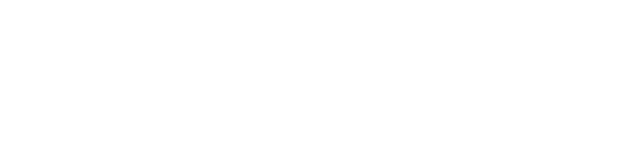
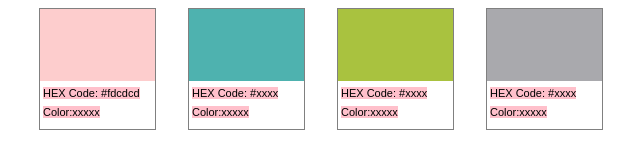
Before and after one commit to gabrielaacha/15-04-sass-colors, a website: page src/index.html in a window 1280 px wide. Shown: the whole page, without its empty margins (319-959 px from the left). Drawn offline with nearby package versions, Linux system fonts and the light colour scheme; files that its build step writes are made by us from their sources.

Commit message:
sass-colors

```diff
--- a/src/index.html
+++ b/src/index.html
@@ -3,7 +3,37 @@
   <head>
     <meta charset="UTF-8" />
     <meta name="viewport" content="width=device-width, initial-scale=1.0" />
+    <link rel="stylesheet" href="./styles/main.css" />
     <title>Color Palette Sass</title>
   </head>
-  <body></body>
+  <body>
+    <div class="box-color" id="box-1">
+      <div class="inner-box-top" id="inner-box-top-1"></div>
+      <div class="inner-box-bottom" id="inner-box-bottom-1">
+        <p>HEX Code: #fdcdcd</p>
+        <p>Color:xxxxx</p>
+      </div>
+    </div>
+    <div class="box-color" id="box-2">
+      <div class="inner-box-top" id="inner-box-top-2"></div>
+      <div class="inner-box-bottom" id="inner-box-bottom-2">
+        <p>HEX Code: #xxxx</p>
+        <p>Color:xxxxx</p>
+      </div>
+    </div>
+    <div class="box-color" id="box-3">
+      <div class="inner-box-top" id="inner-box-top-3"></div>
+      <div class="inner-box-bottom" id="inner-box-bottom-3">
+        <p>HEX Code: #xxxx</p>
+        <p>Color:xxxxx</p>
+      </div>
+    </div>
+    <div class="box-color" id="box-4">
+      <div class="inner-box-top" id="inner-box-top-4"></div>
+      <div class="inner-box-bottom" id="inner-box-bottom-4">
+        <p>HEX Code: #xxxx</p>
+        <p>Color:xxxxx</p>
+      </div>
+    </div>
+  </body>
 </html>
--- /dev/null
+++ b/src/scss/_var.scss
@@ -0,0 +1,6 @@
+$color-border: black;
+$color-box-1: #fdcdcd;
+$color-box-2: #4eb2af;
+$color-box-3: #a9c23f;
+$color-box-4: #a9a9ad;
+$color-border-boxes: rgb(160, 157, 157) 0.5px;
--- /dev/null
+++ b/src/scss/body/_body.scss
@@ -0,0 +1,60 @@
+body {
+  display: flex;
+  justify-content: center;
+
+  .box-color {
+    border: grey 0.5px solid;
+    width: 115px;
+    height: 120px;
+    margin: 0rem 1rem;
+
+    .inner-box-top {
+      //   border: black 1px solid;
+      width: 100%;
+      height: 60%;
+    }
+
+    .inner-box-bottom {
+      //   border: black 1px solid;
+      width: 100%;
+      height: 30%;
+      padding: 3px;
+      display: flex;
+      flex-direction: column;
+      align-items: flex-start;
+
+      //   justify-content: center;
+      //   align-content: flex-start;
+      //   text-align: left;
+
+      p {
+        font-size: 11px;
+        font-family: Arial, Helvetica, sans-serif;
+        // border: 1px black solid;
+        margin: 0.2rem 0rem 0.2rem 0rem;
+        padding: 0px;
+        color: $color-border-boxes;
+        background-color: pink;
+      }
+    }
+
+    #inner-box-top-1 {
+      background-color: $color-box-1;
+    }
+
+    #inner-box-bottom-1 {
+    }
+
+    #inner-box-top-2 {
+      background-color: $color-box-2;
+    }
+
+    #inner-box-top-3 {
+      background-color: $color-box-3;
+    }
+
+    #inner-box-top-4 {
+      background-color: $color-box-4;
+    }
+  }
+}
--- /dev/null
+++ b/src/scss/main.scss
@@ -0,0 +1,3 @@
+@import "function";
+@import "var";
+@import "body/body";
```
Also changed, not shown: src/scss/_function.scss (added), 1 other file.
